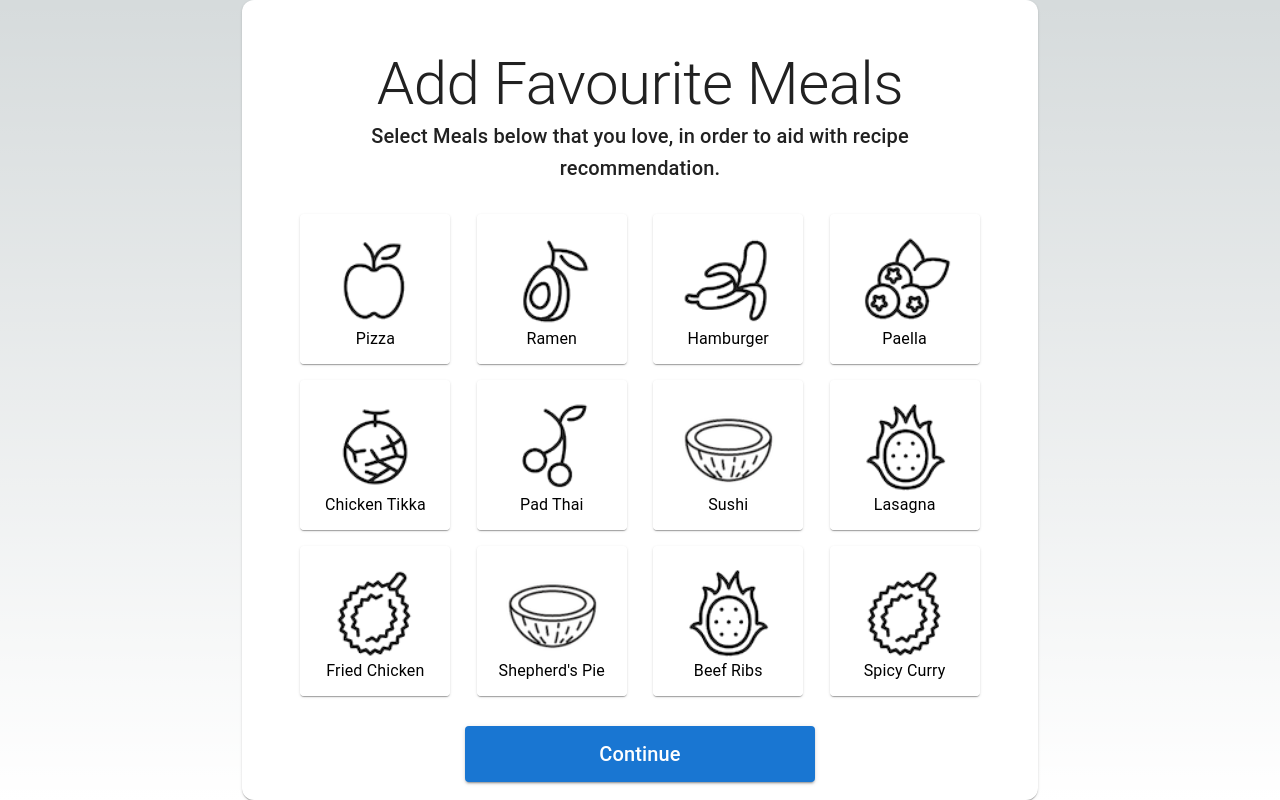
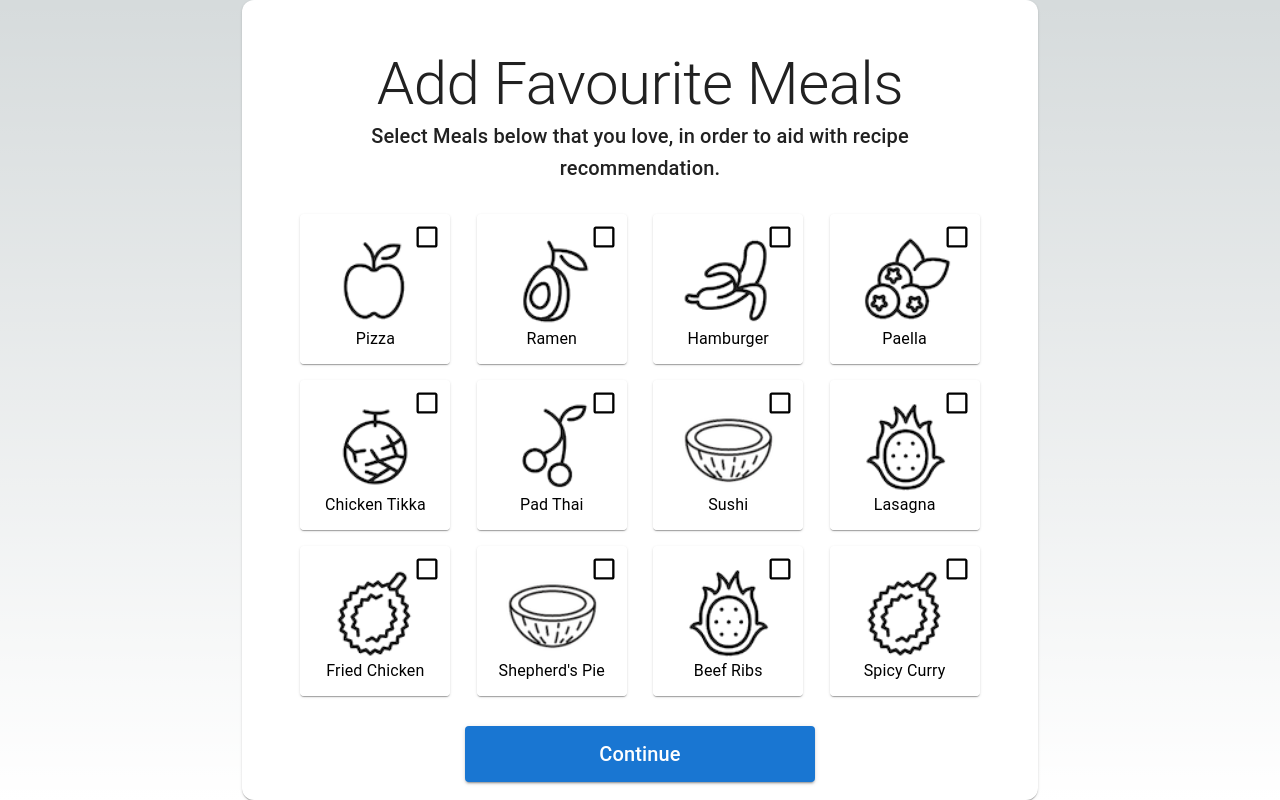
Before and after one commit to UOA-CS732-SE750-Students-2024/project-group-teal-turtles, a Next.js app in the folder frontend/: page /onboarding in a window 1280 px wide. Built offline with nearby package versions, Linux system fonts and the light colour scheme.

Commit message:
feat: working onboarding page

```diff
--- a/frontend/src/app/onboarding/page.jsx
+++ b/frontend/src/app/onboarding/page.jsx
@@ -2,19 +2,70 @@
 
 import CardWrapper from "@/components/CardWrapper/CardWrapper";
 import PantryGrid from "@/components/Pantry/PantryGrid";
-import { Stack, Typography, Button } from "@mui/material";
+import { ChevronLeft } from "@mui/icons-material";
+import { Stack, Typography, Button, IconButton } from "@mui/material";
 import { useState } from "react";
 
 function Onboarding() {
 	const [favouriteMeals, setFavouriteMeals] = useState([]);
+	const [ingredients, setIngredients] = useState([]);
+	const [page, setPage] = useState("meals");
 
-	const handleAdd = (item) => {
+	const handleMealsChange = (item) => {
+		if (favouriteMeals.includes(item)) {
+			const newMeals = favouriteMeals.filter((meal) => meal !== item);
+			setFavouriteMeals(newMeals);
+		} else {
 			setFavouriteMeals([...favouriteMeals, item]);
+		}
+	};
+
+	const handleIngredientsChange = (item) => {
+		if (ingredients.includes(item)) {
+			const newIngredients = ingredients.filter((ingredient) => ingredient !== item);
+			setIngredients(newIngredients);
+		} else {
+			setIngredients([...ingredients, item]);
+		}
 	};
 
 	return (
 		<CardWrapper>
 			<Stack alignItems="center" width="700px">
+				{page === "ingredients" ? (
+					<>
+						<Stack alignItems="center">
+							<Stack direction="row" alignItems="center" width="100%" justifyContent="center">
+								<IconButton
+									sx={{ height: "56px", position: "relative" }}
+									onClick={() => {
+										setPage("meals");
+									}}
+								>
+									<ChevronLeft sx={{ fontSize: "40px", color: "#000" }} />
+								</IconButton>
+								<Typography variant="h2" marginRight="56px">
+									Add Ingredients
+								</Typography>
+							</Stack>
+							<Typography variant="h6" textAlign="center">
+								Add ingredients that you have, in order to aid with recipe recommendation.
+							</Typography>
+						</Stack>
+						<Stack marginY="30px">
+							<PantryGrid
+								itemData={meals}
+								variant="onboarding"
+								onClick={handleIngredientsChange}
+								selected={ingredients}
+							/>
+						</Stack>
+						<Button variant="contained" sx={{ textTransform: "none", py: 1.5, width: "50%" }}>
+							<Typography variant="h6">Continue</Typography>
+						</Button>
+					</>
+				) : (
+					<>
 						<Stack alignItems="center">
 							<Typography variant="h2">Add Favourite Meals</Typography>
 							<Typography variant="h6" textAlign="center">
@@ -22,11 +73,19 @@ function Onboarding() {
 							</Typography>
 						</Stack>
 						<Stack marginY="30px">
-					<PantryGrid itemData={meals} variant="onboarding" onClick={handleAdd} />
+							<PantryGrid itemData={meals} variant="onboarding" onClick={handleMealsChange} selected={favouriteMeals} />
 						</Stack>
-				<Button variant="contained" sx={{ textTransform: "none", py: 1.5, width: "50%" }}>
+						<Button
+							variant="contained"
+							sx={{ textTransform: "none", py: 1.5, width: "50%" }}
+							onClick={() => {
+								setPage("ingredients");
+							}}
+						>
 							<Typography variant="h6">Continue</Typography>
 						</Button>
+					</>
+				)}
 			</Stack>
 		</CardWrapper>
 	);
--- a/frontend/src/components/Pantry/PantryGrid.jsx
+++ b/frontend/src/components/Pantry/PantryGrid.jsx
@@ -1,8 +1,8 @@
 import * as React from "react";
-import { Card, CardActionArea, Grid, Typography } from "@mui/material";
+import { Card, CardActionArea, Checkbox, Grid, Typography } from "@mui/material";
 import Image from "next/image";
 
-export default function PantryGrid({ itemData, variant, onClick }) {
+export default function PantryGrid({ itemData, variant, onClick, selected }) {
 	return (
 		<Grid
 			sx={{ flexGrow: 1, justifyContent: variant === "onboarding" ? "space-evenly" : "auto" }}
@@ -11,13 +11,13 @@ export default function PantryGrid({ itemData, variant, onClick }) {
 		>
 			{itemData.map((item) => (
 				<Grid item key={item.title}>
-					<Card>
+					<Card sx={{ position: "relative" }}>
 						<CardActionArea
 							onClick={() => onClick(item.title)}
 							sx={{
 								height: 150,
 								width: 150,
-								backgroundColor: "#fff",
+								backgroundColor: "#FFFFFF",
 								alignItems: "center",
 								justifyContent: "center",
 								display: "flex",
@@ -30,6 +30,20 @@ export default function PantryGrid({ itemData, variant, onClick }) {
 								{item.title}
 							</Typography>
 						</CardActionArea>
+						<Checkbox
+							checked={selected.includes(item.title) ?? false}
+							disableRipple
+							sx={{
+								position: "absolute",
+								top: 0,
+								right: 0,
+								color: "#000",
+								"&.Mui-checked": {
+									color: "auto"
+								},
+								"& .MuiSvgIcon-root": { fontSize: 28 }
+							}}
+						/>
 					</Card>
 				</Grid>
 			))}
```
Lines whose indentation alone changed are shown as unchanged.
